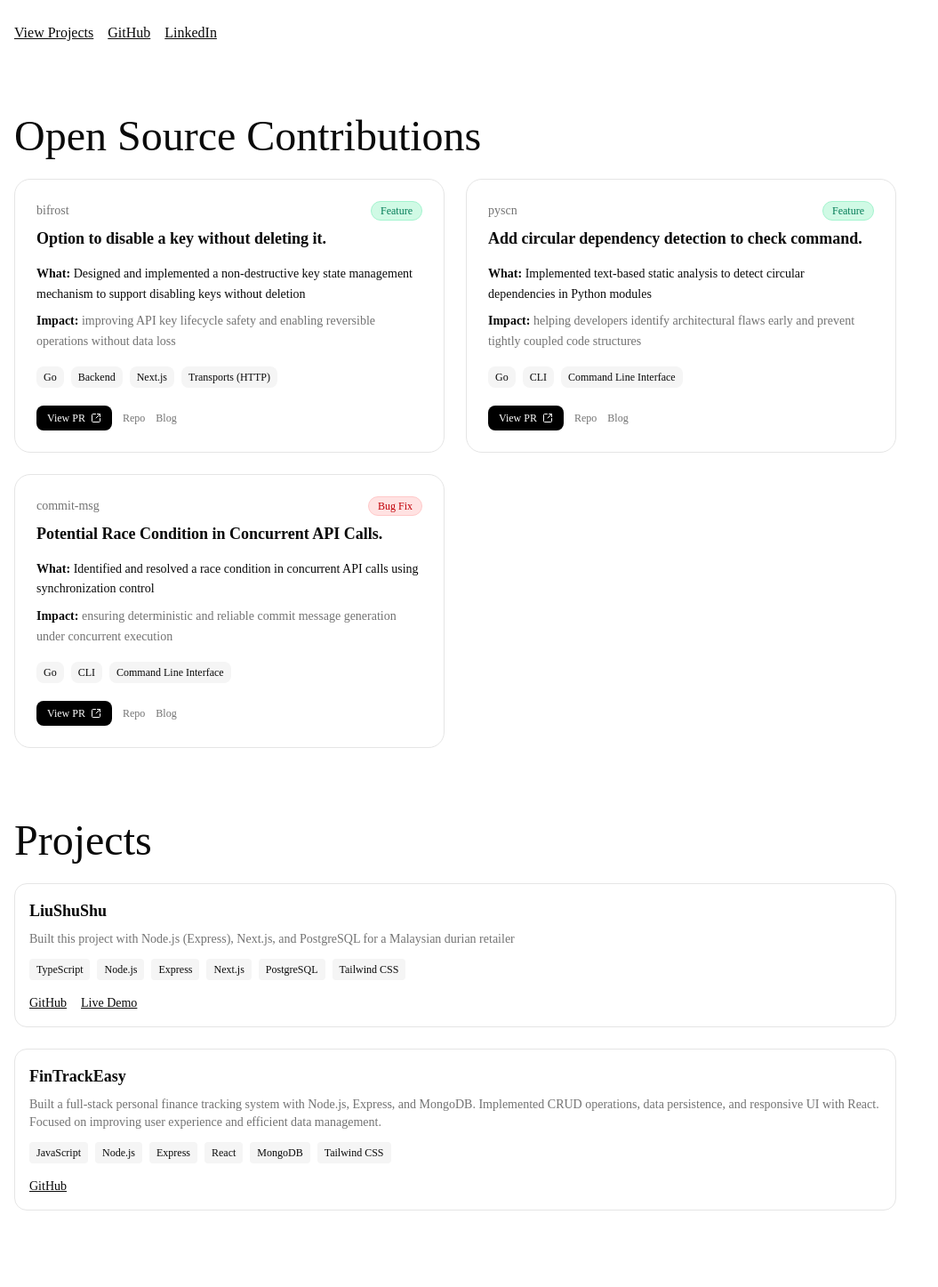
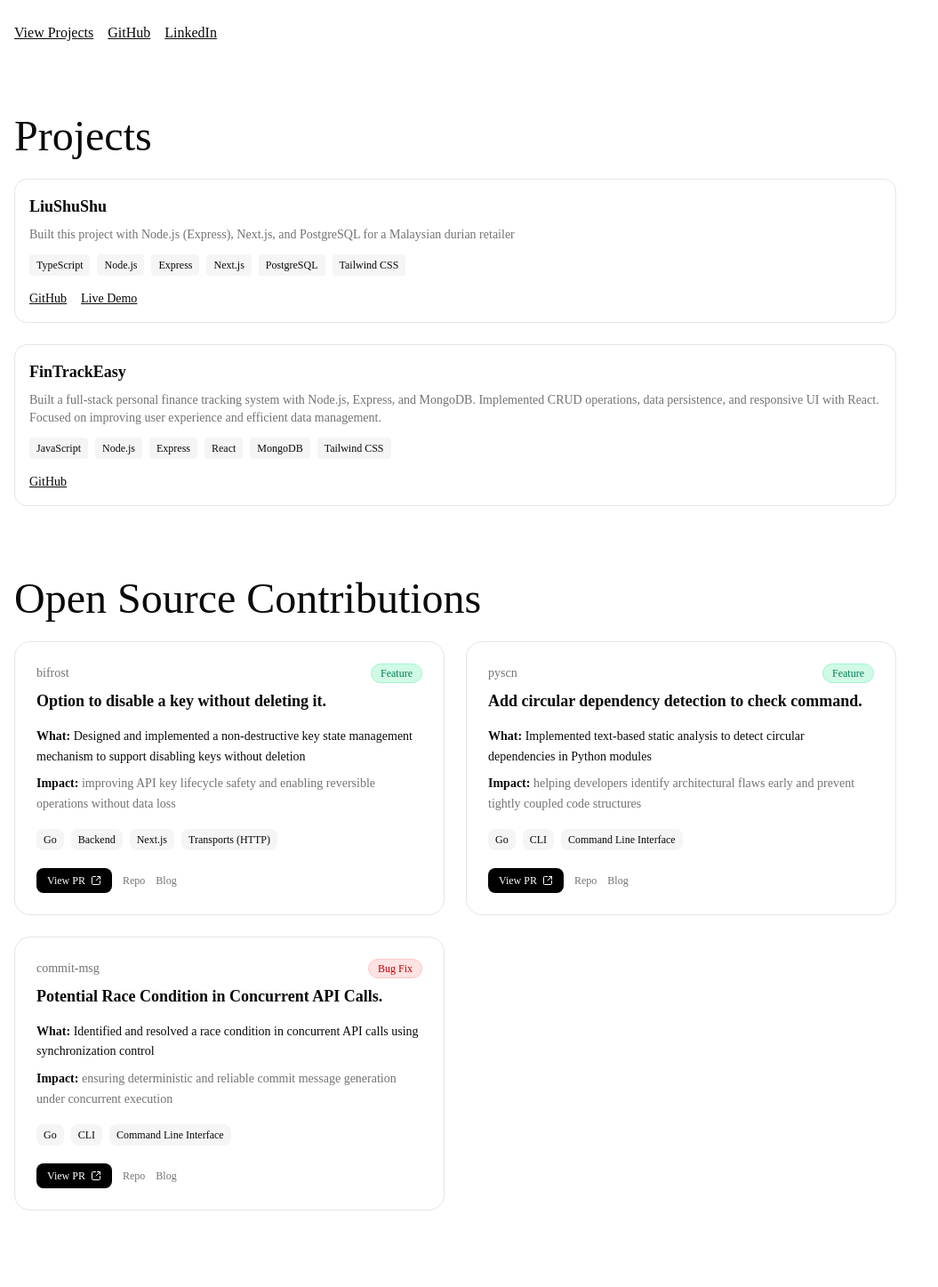
Before and after one commit to slyang08/yang-dev, a Next.js app: page / in a window 1280 px wide. Shown: the part 740-2187 px from the top of the page at 89% size, without its empty margins (0-1055 px from the left). Built offline with nearby package versions, Linux system fonts and the light colour scheme.

Commit message:
fix: modify the order in home page

```diff
--- a/src/app/page.tsx
+++ b/src/app/page.tsx
@@ -14,11 +14,11 @@ export default function Home() {
       <section id="about" className="mb-20 max-w-5xl px-4">
         <About />
       </section>
+      <section id="projects" className="mb-20 max-w-5xl px-4">
+        <Projects />
+      </section>
       <section id="open-source" className="mb-20 max-w-5xl px-4">
         <OpenSource />
-      </section>
-      <section id="projects" className="mb-20 max-w-5xl px-4">
-        <Projects />
       </section>
       <section id="contact" className="mb-20 max-w-5xl px-4">
         <Contact />
```
